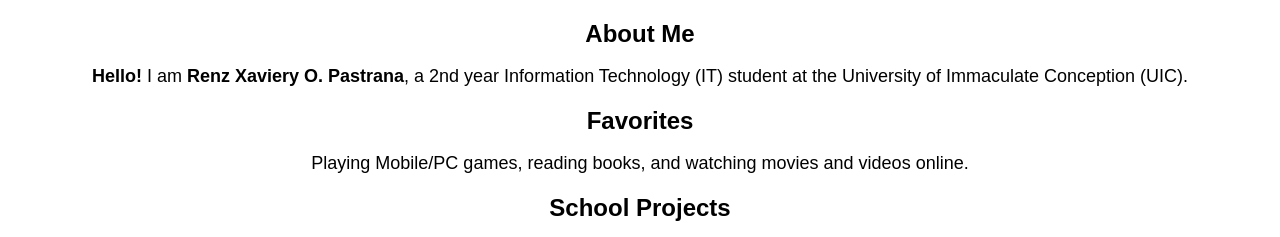
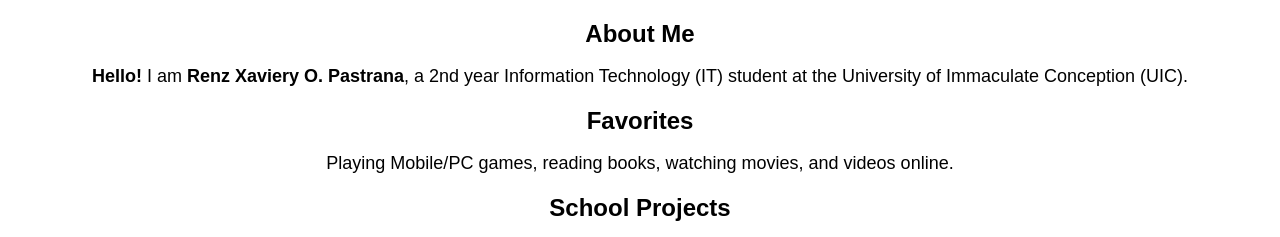
Before and after one commit to rxaviery/online-portfolio, a plain HTML site: page index.html in a window 1280 px wide. Shown: the top 237 px of the page. Drawn offline with Linux system fonts and the light colour scheme.

Commit message:
index.html

```diff
--- a/index.html
+++ b/index.html
@@ -28,7 +28,7 @@
     <p><strong>Hello!</strong> I am <strong>Renz Xaviery O. Pastrana</strong>, a 2nd year Information Technology (IT) student at the University of Immaculate Conception (UIC).</p>
 
     <h2>Favorites</h2>
-    <p>Playing Mobile/PC games, reading books, and watching movies and videos online.</p>
+    <p>Playing Mobile/PC games, reading books, watching movies, and videos online.</p>
 
     <h2>School Projects</h2>
     <p>During my Computer Programming 2 course, my partner and I completed a final project called <strong>"Book-It-Now"</strong>. This ICTDU Booking System project included a GUI and SQL database.</p>
```
